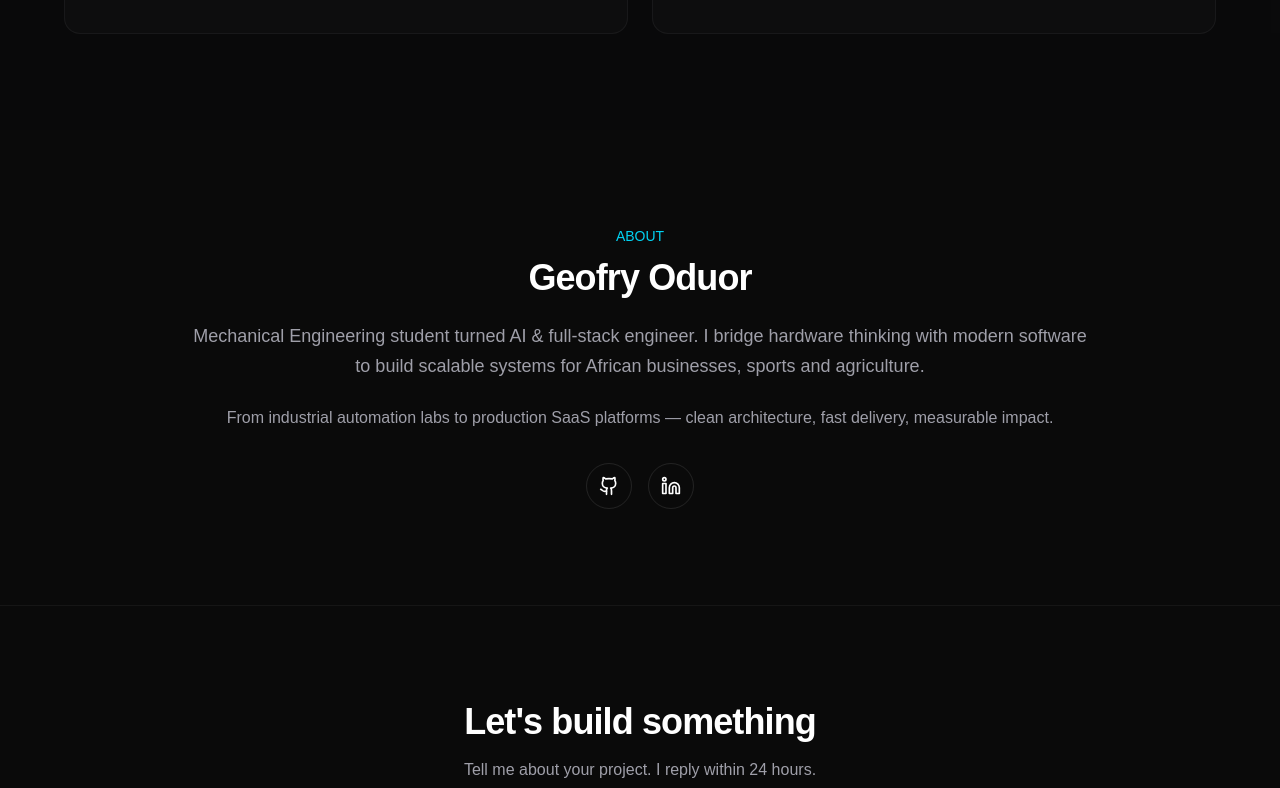
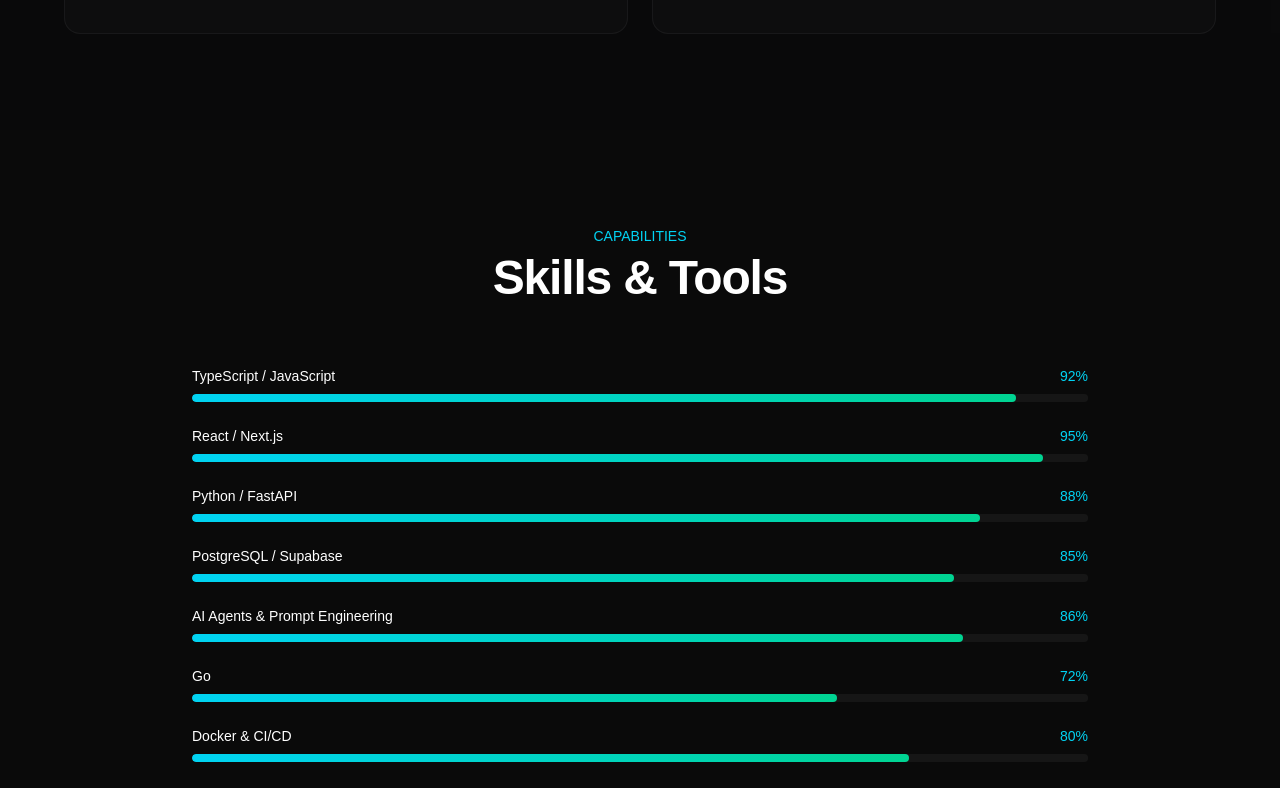
Before and after one commit to Geoduor/geotech-portfolio, a Next.js app: page / in a window 1280 px wide. Shown: the part 2000-2788 px from the top of the page. Built offline with nearby package versions, Linux system fonts and the light colour scheme.

Commit message:
Add SEO, Skills section and improved About

```diff
--- a/app/layout.tsx
+++ b/app/layout.tsx
@@ -1,6 +1,7 @@
 import type { Metadata } from "next";
 import { Geist, Geist_Mono } from "next/font/google";
 import "./globals.css";
+import { Toaster } from "sonner";
 
 const geistSans = Geist({
   variable: "--font-geist-sans",
@@ -13,8 +14,38 @@ const geistMono = Geist_Mono({
 });
 
 export const metadata: Metadata = {
-  title: "Create Next App",
-  description: "Generated by create next app",
+  title: "GEOTech | Geofry Oduor – AI & Full-Stack Engineer",
+  description:
+    "I build AI automation, SaaS platforms and full-stack systems for businesses across Africa. Clean code. Fast delivery. Real impact.",
+  keywords: [
+    "Geofry Oduor",
+    "GEOTech",
+    "AI Engineer",
+    "Full-Stack Developer",
+    "Kenya",
+    "SaaS",
+    "Software Engineer Nairobi",
+  ],
+  authors: [{ name: "Geofry Oduor" }],
+  openGraph: {
+    title: "GEOTech | Geofry Oduor",
+    description:
+      "AI & Full-Stack Engineer building intelligent software solutions for Africa.",
+    url: "https://geotech-portfolio.vercel.app",
+    siteName: "GEOTech",
+    locale: "en_US",
+    type: "website",
+  },
+  twitter: {
+    card: "summary_large_image",
+    title: "GEOTech | Geofry Oduor",
+    description:
+      "AI & Full-Stack Engineer building intelligent software solutions for Africa.",
+  },
+  robots: {
+    index: true,
+    follow: true,
+  },
 };
 
 export default function RootLayout({
@@ -23,11 +54,11 @@ export default function RootLayout({
   children: React.ReactNode;
 }>) {
   return (
-    <html
-      lang="en"
-      className={`${geistSans.variable} ${geistMono.variable} h-full antialiased`}
-    >
-      <body className="min-h-full flex flex-col">{children}</body>
+    <html lang="en" className={`${geistSans.variable} ${geistMono.variable}`}>
+      <body className="min-h-screen bg-[#0a0a0a] text-white antialiased">
+        {children}
+        <Toaster position="top-center" richColors />
+      </body>
     </html>
   );
 }
--- a/app/page.tsx
+++ b/app/page.tsx
@@ -46,6 +46,17 @@ const services = [
   { icon: <Code2 size={28} />, title: "Full-Stack Development", desc: "Modern web apps and SaaS platforms built with React, Next.js, FastAPI and Go." },
   { icon: <Layers size={28} />, title: "Business Systems", desc: "CRM, ERP, inventory, sports and agriculture management platforms." },
   { icon: <Cloud size={28} />, title: "Cloud & DevOps", desc: "Docker, CI/CD, Vercel/VPS deployment and reliable infrastructure." },
+];
+
+const skills = [
+  { name: "TypeScript / JavaScript", level: 92 },
+  { name: "React / Next.js", level: 95 },
+  { name: "Python / FastAPI", level: 88 },
+  { name: "PostgreSQL / Supabase", level: 85 },
+  { name: "AI Agents & Prompt Engineering", level: 86 },
+  { name: "Go", level: 72 },
+  { name: "Docker & CI/CD", level: 80 },
+  { name: "System Design", level: 78 },
 ];
 
 const fadeUp = {
@@ -107,6 +118,7 @@ export default function GEOTechPortfolio() {
           <div className="hidden md:flex items-center gap-8 text-sm text-zinc-400">
             <a href="#work" className="hover:text-white transition">Work</a>
             <a href="#services" className="hover:text-white transition">Services</a>
+            <a href="#skills" className="hover:text-white transition">Skills</a>
             <a href="#about" className="hover:text-white transition">About</a>
             <a href="#contact" className="hover:text-white transition">Contact</a>
           </div>
@@ -198,7 +210,7 @@ export default function GEOTechPortfolio() {
         </div>
       </motion.section>
 
-      {/* Selected Work – Visual Cards */}
+      {/* Selected Work */}
       <section id="work" className="py-24 px-6">
         <div className="max-w-6xl mx-auto">
           <motion.div
@@ -242,7 +254,6 @@ export default function GEOTechPortfolio() {
                 onClick={() => setSelectedProject(p)}
                 className="group cursor-pointer bg-zinc-900/50 border border-white/5 rounded-2xl overflow-hidden hover:border-cyan-500/30 transition-colors"
               >
-                {/* Visual header instead of photo */}
                 <div className={`h-44 bg-gradient-to-br ${p.color} flex items-center justify-center relative`}>
                   <div className="text-white/30 group-hover:text-white/50 transition-colors">
                     {p.icon}
@@ -307,24 +318,73 @@ export default function GEOTechPortfolio() {
         </div>
       </section>
 
-      {/* About */}
-      <section id="about" className="py-24 px-6">
+      {/* Skills Section */}
+      <section id="skills" className="py-24 px-6">
+        <div className="max-w-4xl mx-auto">
+          <motion.div
+            initial={{ opacity: 0, y: 30 }}
+            whileInView={{ opacity: 1, y: 0 }}
+            viewport={{ once: true }}
+            className="text-center mb-16"
+          >
+            <p className="text-sm text-cyan-400 mb-2">CAPABILITIES</p>
+            <h2 className="text-4xl md:text-5xl font-bold tracking-tight">Skills & Tools</h2>
+          </motion.div>
+
+          <div className="space-y-6">
+            {skills.map((skill, i) => (
+              <motion.div
+                key={skill.name}
+                initial={{ opacity: 0, x: -20 }}
+                whileInView={{ opacity: 1, x: 0 }}
+                viewport={{ once: true }}
+                transition={{ delay: i * 0.05, type: "spring", stiffness: 100, damping: 18 }}
+              >
+                <div className="flex justify-between text-sm mb-2">
+                  <span className="font-medium">{skill.name}</span>
+                  <span className="text-cyan-400">{skill.level}%</span>
+                </div>
+                <div className="h-2 bg-white/5 rounded-full overflow-hidden">
+                  <motion.div
+                    initial={{ width: 0 }}
+                    whileInView={{ width: `${skill.level}%` }}
+                    viewport={{ once: true }}
+                    transition={{ duration: 1.2, delay: 0.2 + i * 0.05, ease: [0.22, 1, 0.36, 1] }}
+                    className="h-full bg-gradient-to-r from-cyan-400 to-emerald-400 rounded-full"
+                  />
+                </div>
+              </motion.div>
+            ))}
+          </div>
+        </div>
+      </section>
+
+      {/* About – Improved */}
+      <section id="about" className="py-24 px-6 bg-zinc-950/40">
+        <div className="max-w-4xl mx-auto">
           <motion.div
             initial={{ opacity: 0, y: 40 }}
             whileInView={{ opacity: 1, y: 0 }}
             viewport={{ once: true }}
             transition={{ type: "spring", stiffness: 90, damping: 18 }}
-          className="max-w-4xl mx-auto text-center"
+            className="text-center"
           >
             <p className="text-sm text-cyan-400 mb-3">ABOUT</p>
-          <h2 className="text-4xl font-bold tracking-tight mb-6">Geofry Oduor</h2>
-          <p className="text-lg text-zinc-400 leading-relaxed mb-6">
-            Mechanical Engineering student turned AI & full-stack engineer. I bridge hardware thinking with modern software to build scalable systems for African businesses, sports and agriculture.
+            <h2 className="text-4xl md:text-5xl font-bold tracking-tight mb-8">Geofry Oduor</h2>
+
+            <div className="space-y-6 text-lg text-zinc-400 leading-relaxed text-left md:text-center">
+              <p>
+                Mechanical Engineering student turned AI & full-stack engineer based in Nairobi. I combine systems thinking from engineering with modern software development to build products that solve real problems.
               </p>
-          <p className="text-zinc-400 leading-relaxed mb-8">
-            From industrial automation labs to production SaaS platforms — clean architecture, fast delivery, measurable impact.
+              <p>
+                My focus is on intelligent systems — AI automation, SaaS platforms, and business tools for sports, agriculture, and African enterprises. I care about clean architecture, fast delivery, and measurable impact.
               </p>
-          <div className="flex justify-center gap-4">
+              <p>
+                When I’m not shipping code, I’m usually deep in industrial automation labs or exploring new ways AI can create leverage for African teams.
+              </p>
+            </div>
+
+            <div className="flex justify-center gap-4 mt-10">
               <a href="https://github.com/Geoduor" target="_blank" className="p-3 rounded-full border border-white/10 hover:border-cyan-400 transition">
                 <Github size={20} />
               </a>
@@ -333,6 +393,7 @@ export default function GEOTechPortfolio() {
               </a>
             </div>
           </motion.div>
+        </div>
       </section>
 
       {/* Contact */}
```
Lines whose indentation alone changed are shown as unchanged.
